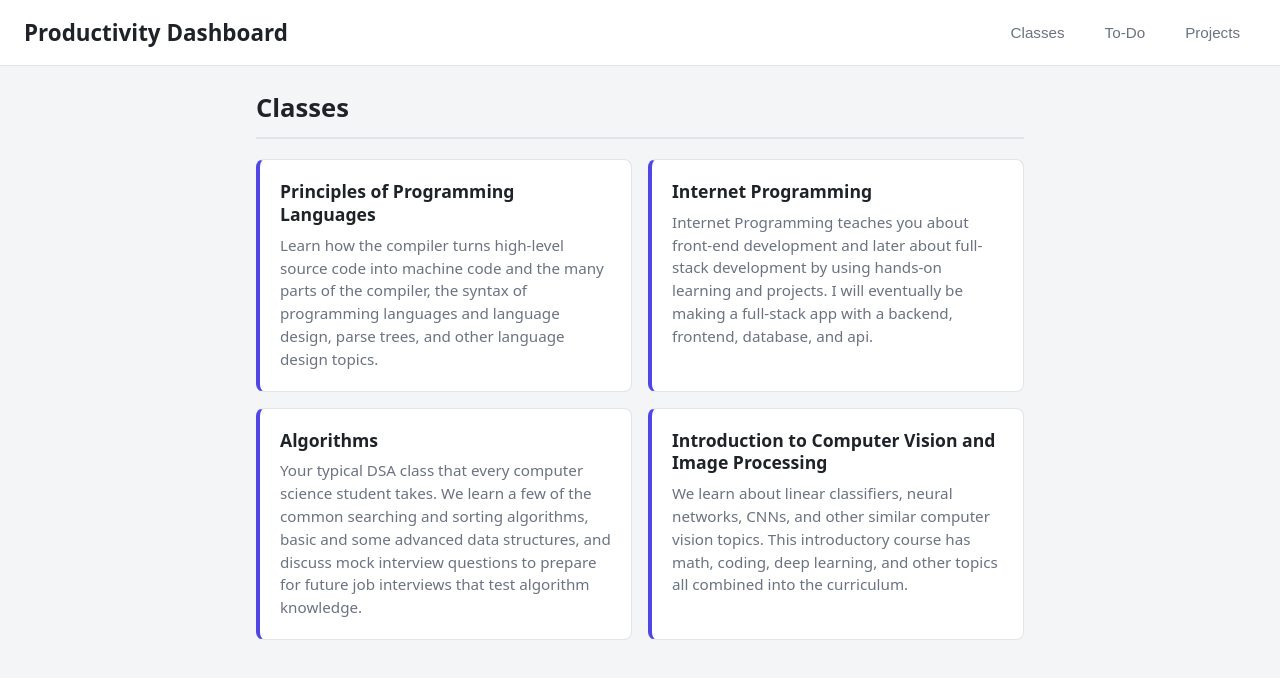
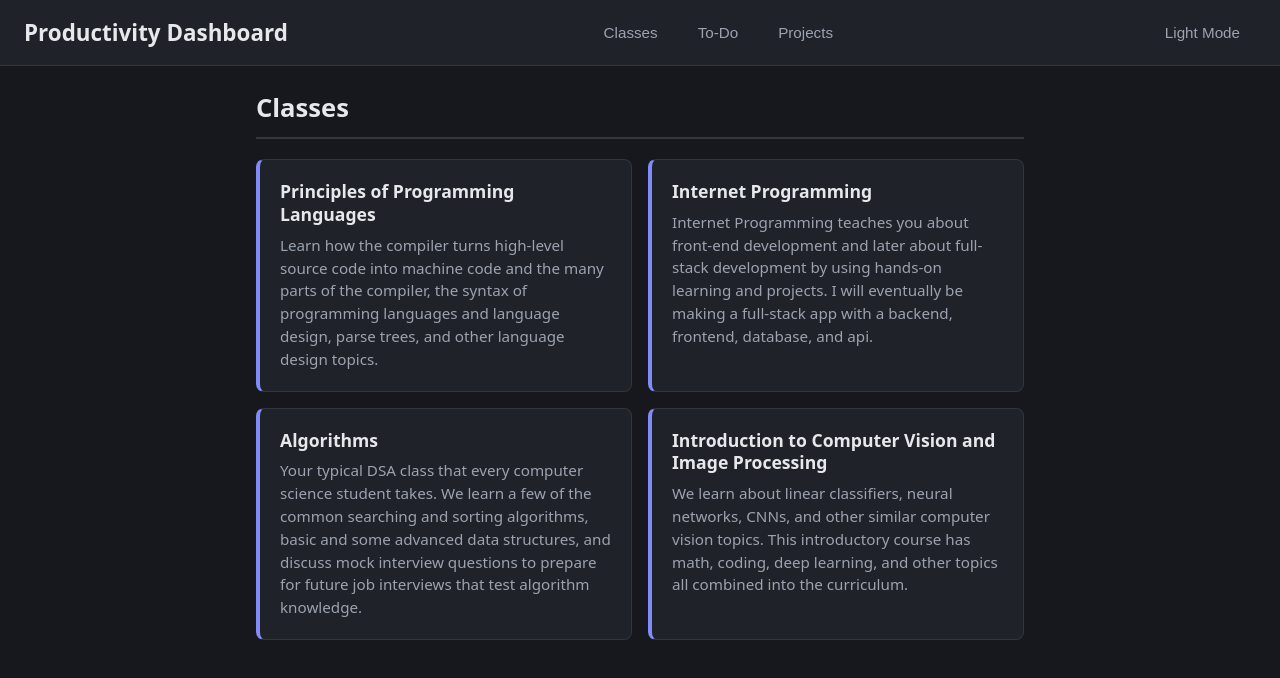
Before and after one commit to CJQuintero61/react-dashboard, a React (Create React App) app: page / in a window 1280 px wide. Shown: the top 678 px of the page. Built offline with nearby package versions, Linux system fonts and the light colour scheme.

Commit message:
added theme toggle and refactor folder structure

```diff
--- a/src/App.css
+++ b/src/App.css
@@ -19,6 +19,9 @@
   --primary-hover: #4338ca;
   --danger: #dc2626;
   --danger-hover: #b91c1c;
+
+  /* tells the browser to draw native controls (date picker, scrollbars) in light colors */
+  color-scheme: light;
 }
 
 /* dark theme - applied when the App div has the "dark" class */
@@ -32,6 +35,9 @@
   --primary-hover: #a5b4fc;
   --danger: #f87171;
   --danger-hover: #fca5a5;
+
+  /* draw native controls in dark colors so the calendar icon stays visible */
+  color-scheme: dark;
 }
 
 /* ---------- Base layout ---------- */
@@ -79,6 +85,14 @@ main {
 .header nav {
   display: flex;
   gap: 8px;
+}
+
+/* holds the theme toggle on the right side of the header */
+.header-actions {
+  display: flex;
+  align-items: center;
+  gap: 12px;
+  flex-wrap: wrap;
 }
 
 /* ---------- Buttons ---------- */
@@ -132,6 +146,18 @@ main {
 .btn-delete:hover {
   background-color: var(--danger);
   color: #ffffff;
+}
+
+/* theme: outlined button so the toggle doesn't look like a nav tab.
+   must come after .btn so its border isn't overridden by "border: none" */
+.btn-theme {
+  background-color: transparent;
+  color: var(--text);
+  border: 1px solid var(--border);
+}
+
+.btn-theme:hover {
+  background-color: var(--bg);
 }
 
 /* ---------- Task form ---------- */
--- a/src/App.js
+++ b/src/App.js
@@ -6,10 +6,10 @@
 import { useState } from 'react';
 import './App.css';
 
-import Header from './components/Header';
-import TaskList from './components/TaskList';
-import TaskForm from './components/TaskForm';
-import ClassList from './components/ClassList';
+import Header from './components/layout/Header';
+import TaskList from './components/tasks/TaskList';
+import TaskForm from './components/tasks/TaskForm';
+import ClassList from './components/classes/ClassList';
 
 function App() {
 
@@ -71,7 +71,9 @@ function App() {
         other topics all combined into the curriculum.`
       }
     ]
-  )
+  );
+  // for the theme toggle - it starts in dark mode
+  const [theme, setTheme] = useState('dark');
 
   function addTask(text, due) {
     /*
@@ -107,9 +109,24 @@ function App() {
     setTasks(tasks.filter((task) => task.id !== id));
   }
 
+  function toggleTheme() {
+    /*
+      toggles the current theme from light -> dark
+      or dark -> light
+    */
+
+    // if in dark mode, set to light mode, else set to dark mode
+    setTheme(currentTheme => (currentTheme === 'dark' ? 'light' : 'dark'));
+  }
+
   return (
-    <div className="App">
-      <Header currentView={currentView} onChangeView={setView} />
+    <div className={`App ${theme}`}>
+      <Header
+        currentView={currentView}
+        onChangeView={setView}
+        theme={theme}
+        onToggleTheme={toggleTheme}
+      />
 
       <main>
         {/* toggle between the 3 different views */}
--- a/src/components/Header.js
+++ b/src/components/layout/Header.js
@@ -5,18 +5,23 @@
 */
 import PropTypes from 'prop-types';
 
-import Button from './Button';
+import Button from '../common/Button';
 
 
-function Header({ currentView, onChangeView }) {
+function Header({ currentView, onChangeView, theme, onToggleTheme }) {
   /*
     creates the header component with the page title
     and nav buttons to change the current view.
 
     Args:
       currentView (string) - the name of the current view being displayed
+
       onChangeView (function) - the callback function from App that takes a view
         name and updates the current view
+
+      theme (state) - the current theme state
+
+      onToggleTheme (function) - the callback function from App to change the theme
 
     Returns:
       <header> element with buttons
@@ -46,6 +51,18 @@ function Header({ currentView, onChangeView }) {
           onClick={() => onChangeView('Projects')}
         />
       </nav>
+      {/*
+        this is the theme toggle button in the header but outside of <nav>
+      */}
+      <div className="header-actions">
+        <Button
+          // Dynamically update the theme toggle text depending on what is currently showing
+          text={theme === 'dark' ? 'Light Mode' : 'Dark Mode'}
+          type='button'
+          variant='nav'
+          onClick={onToggleTheme}
+        />
+      </div>
     </header>
   );
 }
--- a/src/components/TaskForm.js
+++ b/src/components/tasks/TaskForm.js
@@ -7,7 +7,7 @@
 import { useState } from 'react';
 import PropTypes from 'prop-types';
 
-import Button from './Button';
+import Button from '../common/Button';
 
 function TaskForm({ addTask }) {
   /*
--- a/src/components/TaskItem.js
+++ b/src/components/tasks/TaskItem.js
@@ -6,7 +6,7 @@
 
 import PropTypes from 'prop-types';
 
-import Button from './Button';
+import Button from '../common/Button';
 
 function TaskItem({ task, deleteTask }) {
   /*
```
Also changed, not shown: src/components/classes/ClassItem.js (renamed from src/components/ClassItem.js), src/components/classes/ClassList.js (renamed from src/components/ClassList.js), src/components/common/Button.js (renamed from src/components/Button.js), src/components/tasks/TaskList.js (renamed from src/components/TaskList.js).
